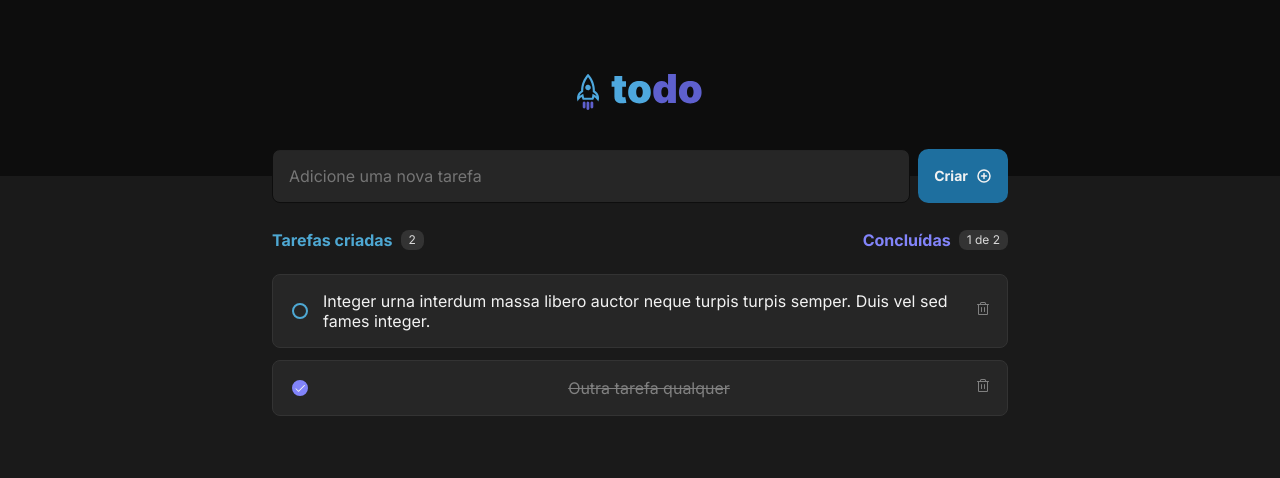
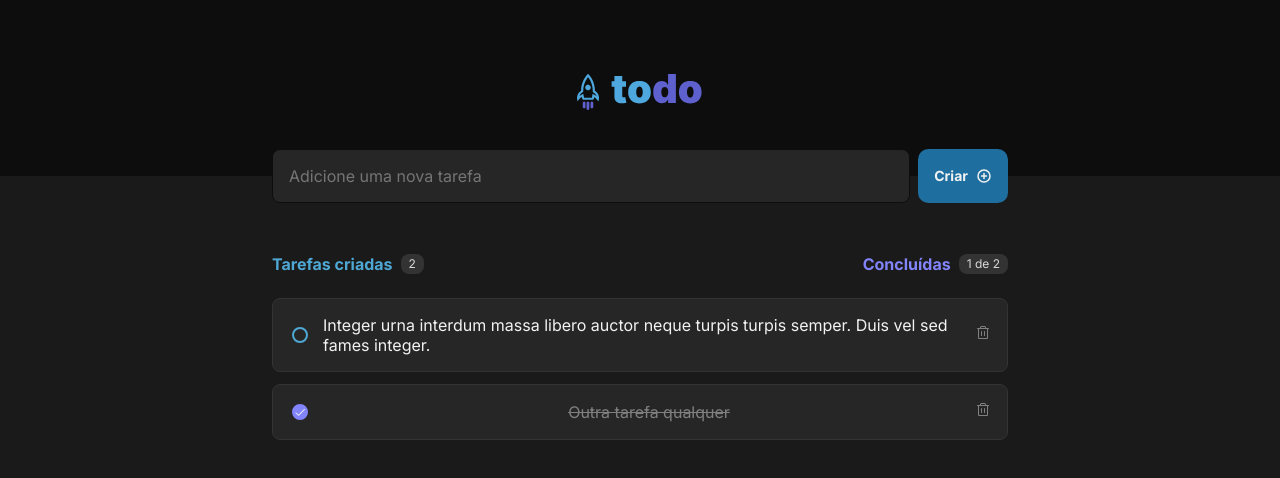
Before and after one commit to espjotape/ToDo-List, a React (Vite) app: page / in a window 1280 px wide. Shown: the top 478 px of the page. Built offline with nearby package versions, Linux system fonts and the light colour scheme.

Commit message:
style: adjust spacings from home

```diff
--- a/src/components/Task/TaskStyles.ts
+++ b/src/components/Task/TaskStyles.ts
@@ -8,6 +8,7 @@ export const Container = styled.div`
  border-radius: 8px;
  align-items: center;
  justify-content: space-between;
+ margin-top: 1.5rem;
 
  background-color: ${({theme}) => theme.COLORS.GRAY_500};
  border: 1px solid ${({theme}) => theme.COLORS.GRAY_400};
--- a/src/components/TaskInfoCard/TaskInfoCardStyles.ts
+++ b/src/components/TaskInfoCard/TaskInfoCardStyles.ts
@@ -5,7 +5,7 @@ export const Container = styled.header `
  align-items: center;
  justify-content: space-between;
  width: 100%;
- margin-bottom: 1.5rem;
+ margin-top: 1.5rem;
 
  background-color: ${({ theme }) => theme.COLORS.GRAY_600};
  color: ${({ theme }) => theme.COLORS.GRAY_100};
```
